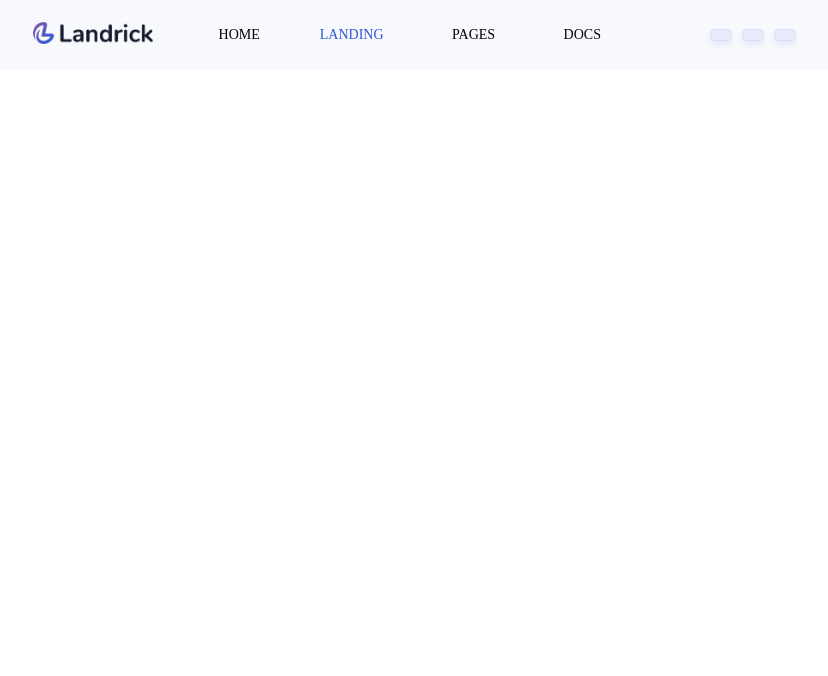
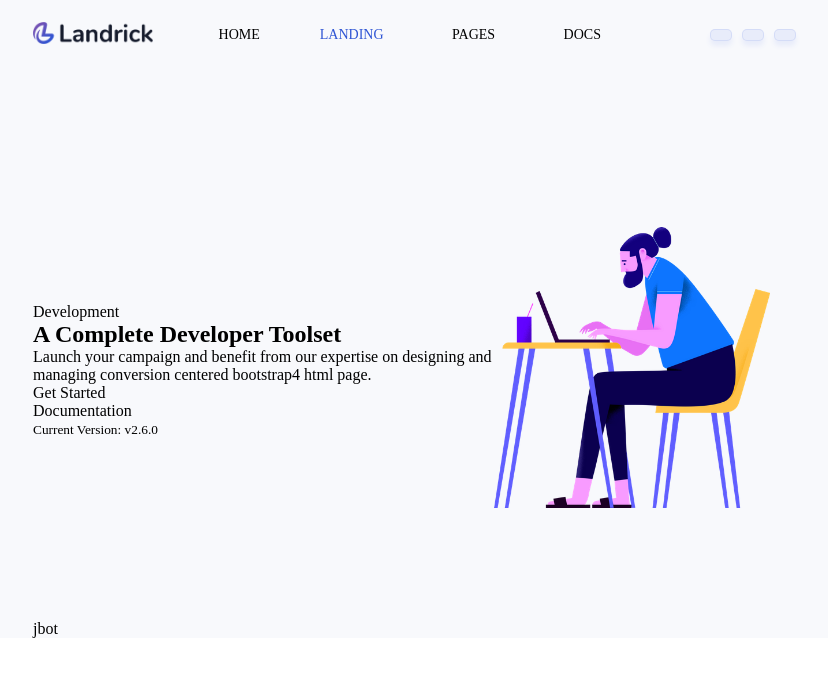
Before and after one commit to AlbertoCiuf/proj-html-vuejs, a Vue app: page / in a window 1280 px wide. Shown: the top 676 px of the page, without its empty margins (223-1051 px from the left). Built offline with nearby package versions, Linux system fonts and the light colour scheme; a small style sheet from the web is missing; the HTML template or start-up script is replaced by a standard one.

Commit message:
beta Jumbotron

```diff
--- a/src/App.vue
+++ b/src/App.vue
@@ -1,9 +1,11 @@
 <template>
   <div id="app">
     <!-- header logo, nav, icons -->
-    <Header/>
-    <!-- jumbo-top -->
-    <!-- jumbo bottom collegamenti -->
+    <Header />
+
+    <!-- jumbotron -->
+    <Jumbotron />
+
     <!-- main -->
       <!-- sect key features -->
       <!-- sect quickstart -->
@@ -18,11 +20,13 @@
 <script>
 
 import Header from './components/Header.vue'
+import Jumbotron from './components/Jumbotron.vue'
 
 export default {
   name: 'App',
   components: {
-    Header
+    Header,
+    Jumbotron
   }
 }
 </script>
--- /dev/null
+++ b/src/components/Jumbotron.vue
@@ -0,0 +1,58 @@
+<template>
+  <section class="jumbotron">
+    <div class="container">
+      <!-- jumbo-top -->
+      <div class="jumbo-top">
+        <div class="intro">
+          <div class="label">Development</div>
+          <h2>A Complete Developer Toolset</h2>
+          <p>Launch your campaign and benefit from our expertise on designing and managing conversion centered bootstrap4 html page.</p>
+          <div class="btn-dark">Get Started</div>
+          <div class="btn-light">Documentation</div>
+          <small>Current Version: v2.6.0</small>
+        </div>
+        <div class="jumbo-img">
+          <img src="../assets/img/about.png" alt="About">
+        </div>
+      </div>
+
+      <!-- jumbo bottom collegamenti -->
+      <div class="jumbo-bottom">
+        jbot
+    </div>
+    </div>
+  </section>
+</template>
+
+<script>
+export default {
+  name:'Jumbotron'
+}
+</script>
+
+<style lang="scss" scoped>
+@import '../assets/style/vars.scss';
+
+  section.jumbotron {
+    background-color: $bg-color;
+    .container {
+      padding-top: 50px;
+      width: 60%;
+      margin: 0 auto;
+      .jumbo-top {
+        display: flex;
+        align-items: center;
+        height: 500px;
+        .intro {
+          width: 60%;
+        }
+        .jumbo-img {
+          width: 40%;
+          img {
+          width: 90%;
+          }
+        }
+      }
+    }
+  }
+</style>
```
